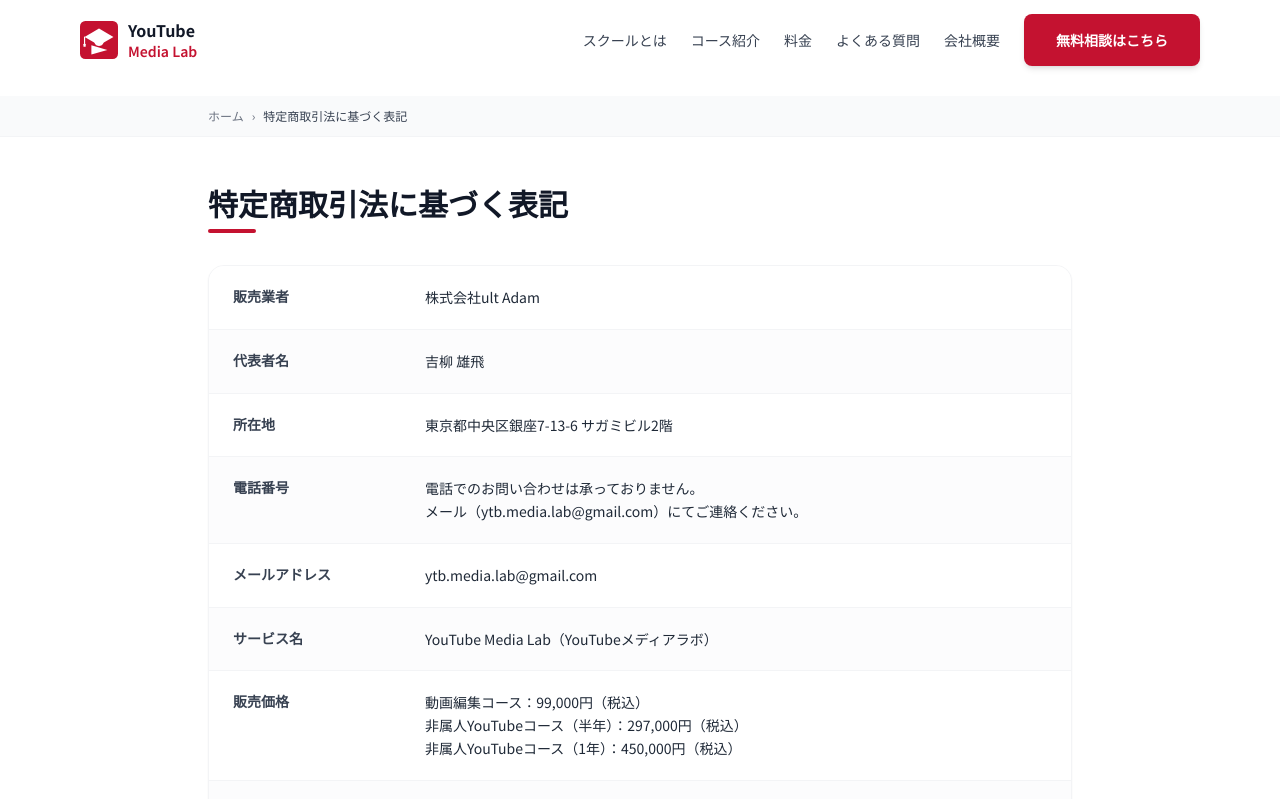
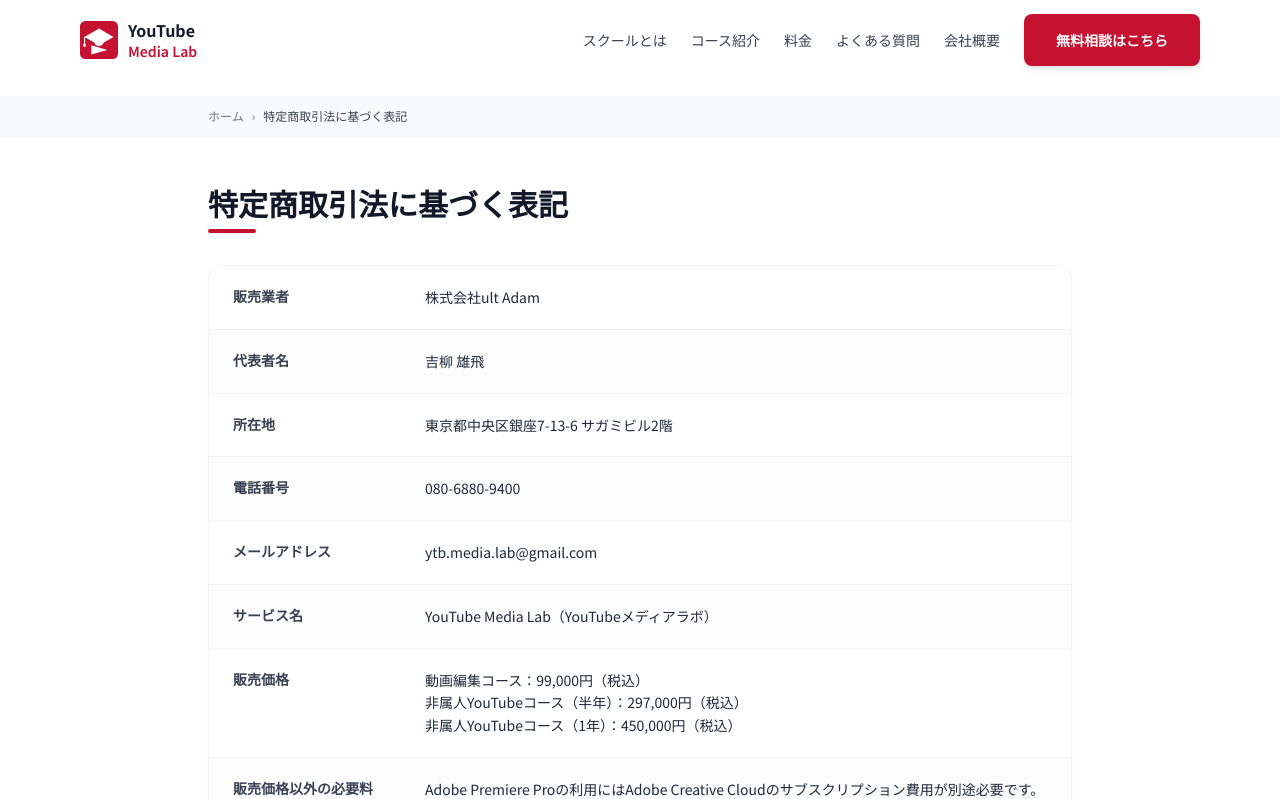
Before and after one commit to YouTubeMediaLab/ytml-site, a Next.js app: page /tokushoho in a window 1280 px wide. Shown: the top 799 px of the page. Built offline with nearby package versions, Linux system fonts and the light colour scheme.

Commit message:
電話番号追加・コース表記修正

```diff
--- a/app/company/page.tsx
+++ b/app/company/page.tsx
@@ -12,7 +12,7 @@ const companyInfo = [
   { label: "所在地", value: "東京都中央区銀座7-13-6 サガミビル2階" },
   {
     label: "電話番号",
-    value: "電話でのお問い合わせは承っておりません。メールにてご連絡ください。",
+    value: "080-6880-9400",
   },
   { label: "メールアドレス", value: "ytb.media.lab@gmail.com" },
   { label: "事業内容", value: "オンラインスクール運営、動画制作スキル教育事業" },
--- a/app/tokushoho/page.tsx
+++ b/app/tokushoho/page.tsx
@@ -12,7 +12,7 @@ const tokushohoItems = [
   { label: "所在地", value: "東京都中央区銀座7-13-6 サガミビル2階" },
   {
     label: "電話番号",
-    value: "電話でのお問い合わせは承っておりません。\nメール（ytb.media.lab@gmail.com）にてご連絡ください。",
+    value: "080-6880-9400",
   },
   { label: "メールアドレス", value: "ytb.media.lab@gmail.com" },
   { label: "サービス名", value: "YouTube Media Lab（YouTubeメディアラボ）" },
--- a/components/sections/Courses.tsx
+++ b/components/sections/Courses.tsx
@@ -6,7 +6,7 @@ const courses = [
     num: "①",
     badge: "BASIC",
     name: "動画編集コース",
-    nameNote: "",
+    nameNote: "（1年）",
     price: "99,000",
     period: "1年間サポート",
     color: "border-blue-400",
```
